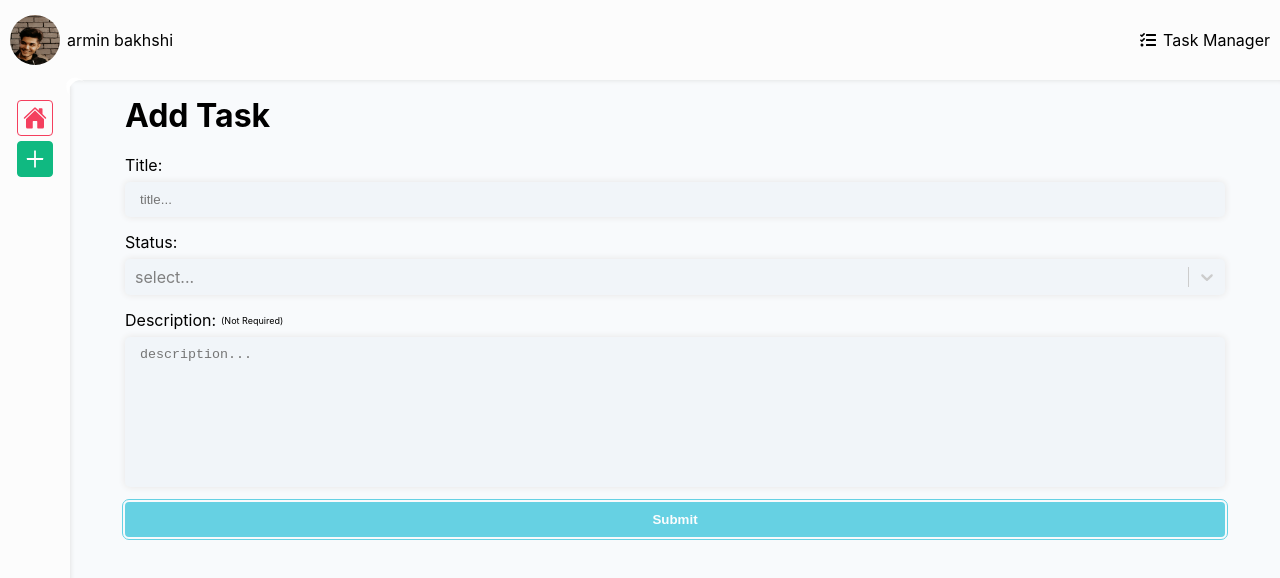
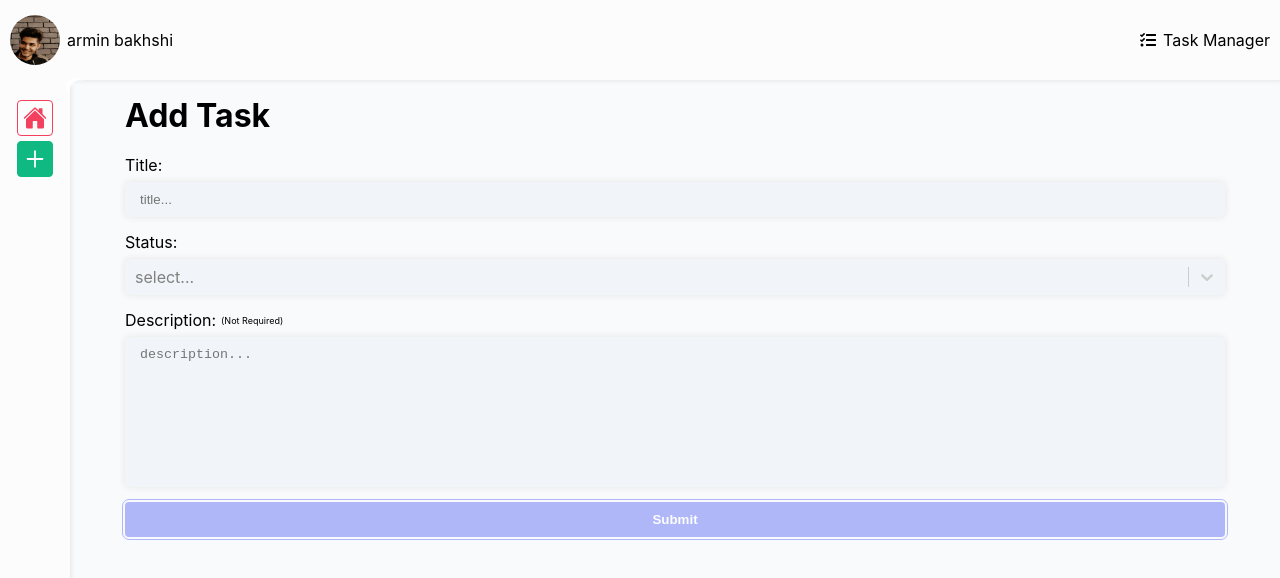
Before and after one commit to armin-bkh/taskmanager-app, a React (Create React App) app: page /add-task in a window 1280 px wide. Shown: the top 578 px of the page. Built offline with nearby package versions, Linux system fonts and the light colour scheme.

Commit message:
handle close modal

```diff
--- a/src/Components/EditTaskFormModal/EditTaskFormModal.module.scss
+++ b/src/Components/EditTaskFormModal/EditTaskFormModal.module.scss
@@ -9,10 +9,6 @@
   background-color: rgba(#fff, 0.9);
   z-index: 999999;
 
-  .title {
-    margin-bottom: 20px;
-    font-size: 2rem;
-  }
 
   .editTaskForm {
     margin: auto;
@@ -22,10 +18,30 @@
     box-shadow: 0 0 10px #9b9b9b8f;
     display: flex;
     flex-flow: column wrap;
+    position: relative;
     width: 280px;
 
     @media screen and (min-width: 767px) {
       width: 500px;
     }
+
+    .header{
+
+        .title {
+          margin-bottom: 20px;
+          font-size: 2rem;
+        }
+
+        .closeBtn{
+            border: none;
+            outline: none;
+            background: transparent;
+            position: absolute;
+            top: 10px;
+            right: 10px;
+            font-size: 20px;
+            color: #818cf8;
+        }
+    }
   }
 }
--- a/src/Components/EditTaskFormModal/EditTaskFormModal.tsx
+++ b/src/Components/EditTaskFormModal/EditTaskFormModal.tsx
@@ -1,5 +1,6 @@
 import { useFormik, FormikProps } from "formik";
 import { useEffect, useState } from "react";
+import { FaTimes } from "react-icons/fa";
 import { customStyles, options } from "../AddTaskForm/AddTaskForm";
 import Input from "../Common/Input/Input";
 import SelectBox from "../Common/SelectBox/SelectBox";
@@ -49,7 +50,12 @@ const EditTaskFormModal = ({ task, setEdit }: editTaskFormModalProps) => {
   return (
     <section className={styles.editTaskFormContainer}>
       <form className={styles.editTaskForm} onSubmit={formik.handleSubmit}>
-        <h1 className={styles.title}>Edit Task</h1>
+        <header className={styles.header}>
+          <h1 className={styles.title}>Edit Task</h1>
+          <button onClick={() => setEdit(null)} type="button" className={styles.closeBtn}>
+              <FaTimes />
+          </button>
+        </header>
         <Input
           type="text"
           formik={formik}
--- a/src/Components/styled-components/Button.style.ts
+++ b/src/Components/styled-components/Button.style.ts
@@ -8,14 +8,14 @@ export const Button = styled.button<buttonProps>`
   position: relative;
   padding: 10px 15px;
   border-radius: 4px;
-  background: #06b6d4;
+  background: #818cf8;
   color: #fff;
   outline: none;
   border: none;
   overflow: hidden;
   z-index: 2;
   font-weight: 700;
-  outline: #06b6d4 solid 1px;
+  outline: #818cf8 solid 1px;
   outline-offset: 2px;
   transition: all 0.3s ease;
 
@@ -28,7 +28,7 @@ export const Button = styled.button<buttonProps>`
         if (!disabled)
           return {
             height: "100%",
-            boxShadow: "0 0 10px #06b6d4",
+            boxShadow: "0 0 10px #6366f1",
           };
       }}
     }
@@ -38,7 +38,7 @@ export const Button = styled.button<buttonProps>`
   &::after {
     content: "";
     position: absolute;
-    background: #0891b2;
+    background: #6366f1;
     left: 0;
     top: 0;
     height: 0;
```
